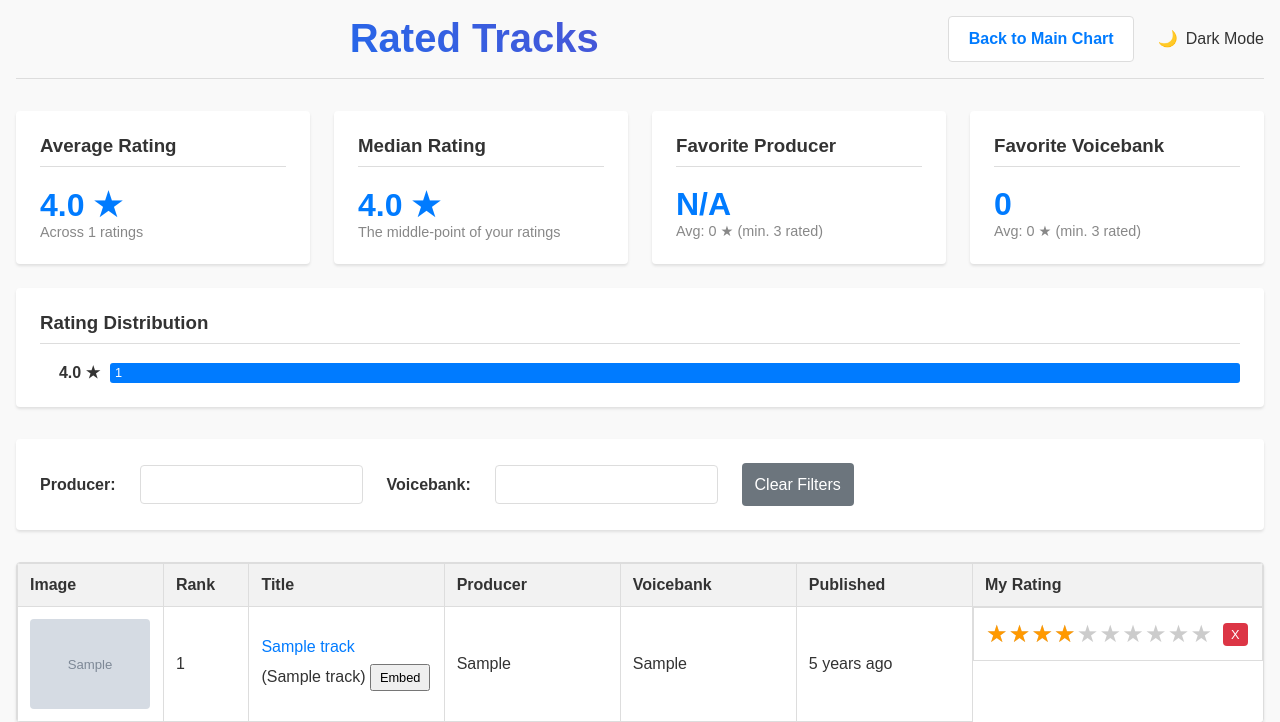
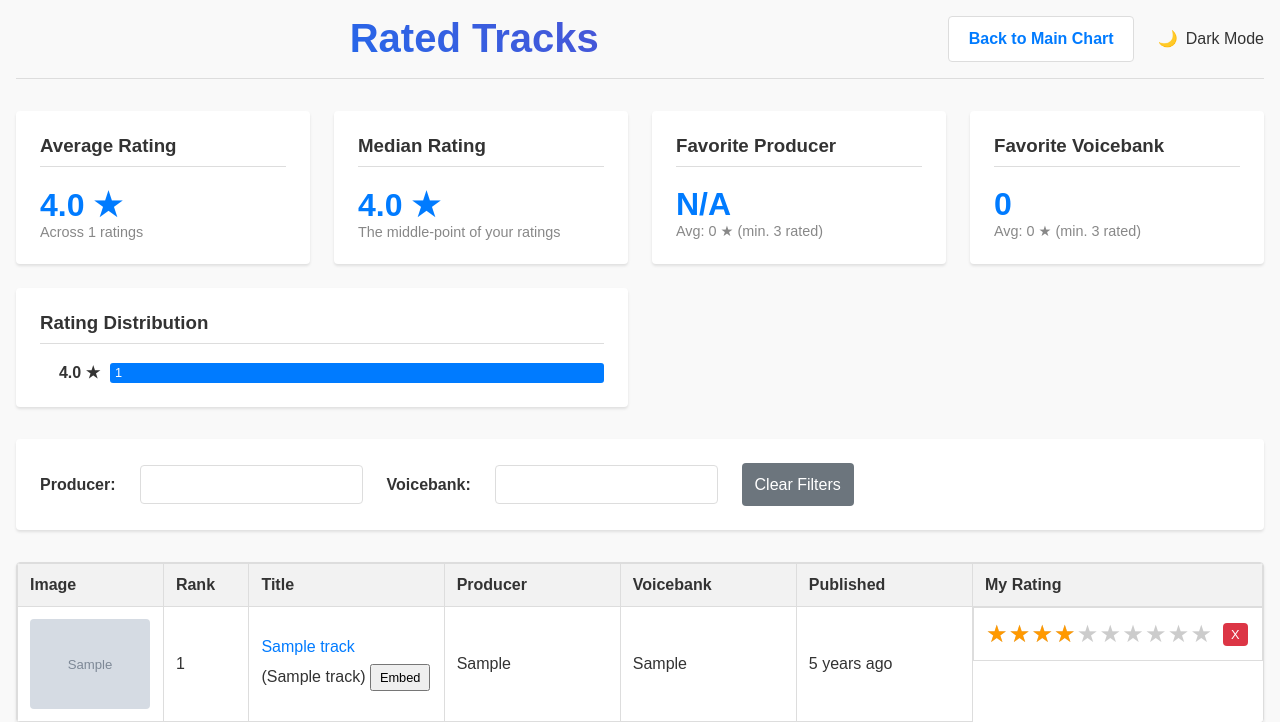
Before and after one commit to D221/vocaloid-rate, a FastAPI app: page /rated_tracks in a window 1280 px wide. Shown: the top 722 px of the page. Run offline with FastAPI, Linux system fonts and the light colour scheme; tables that the repository leaves empty hold one stand-in row (values such as "Sample post"); grey boxes marked "Sample" are stand-in pictures.

Commit message:
fix(css): changed size of rating distribution
changed chart-container column size

```diff
--- a/app/static/css/style.css
+++ b/app/static/css/style.css
@@ -394,7 +394,7 @@ footer {
 }
 
 .chart-container {
-    grid-column: 1 / -1;
+    grid-column: span 2;
 }
 
 .chart-container h3 {
```
